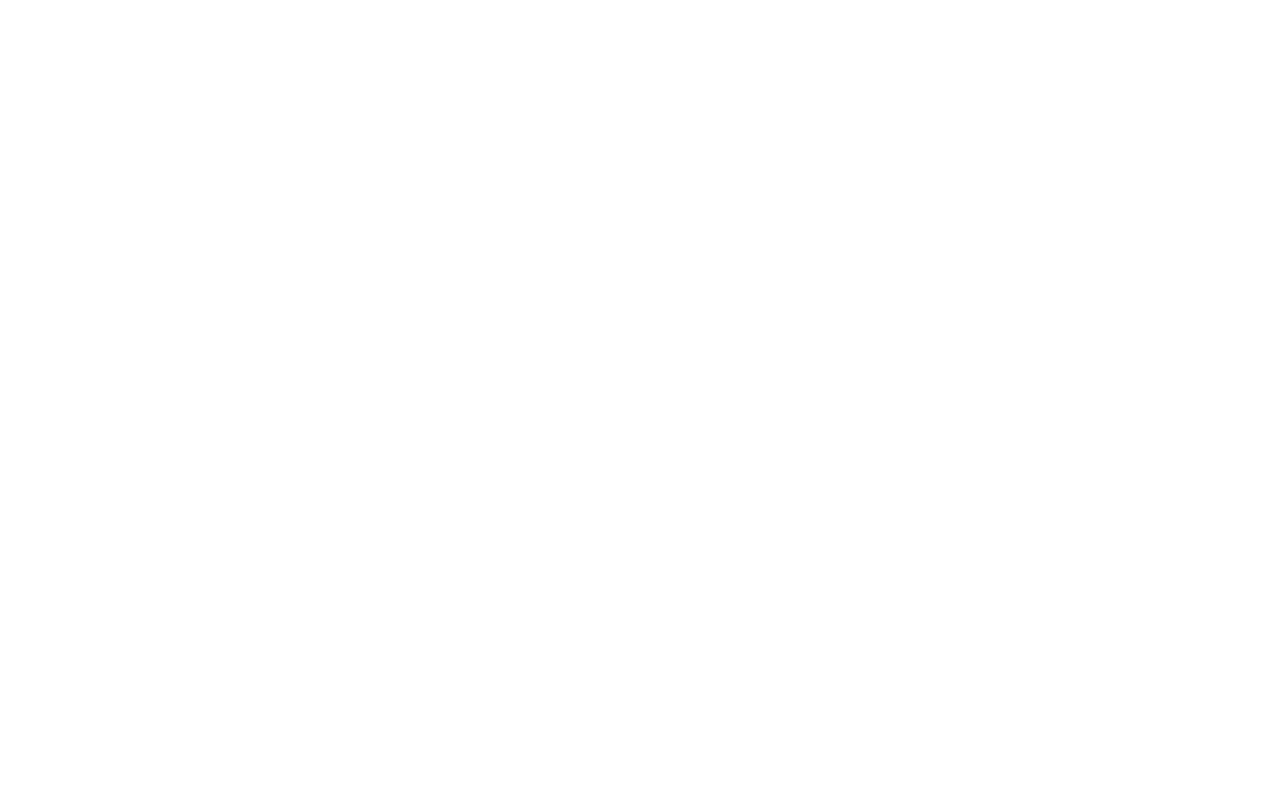
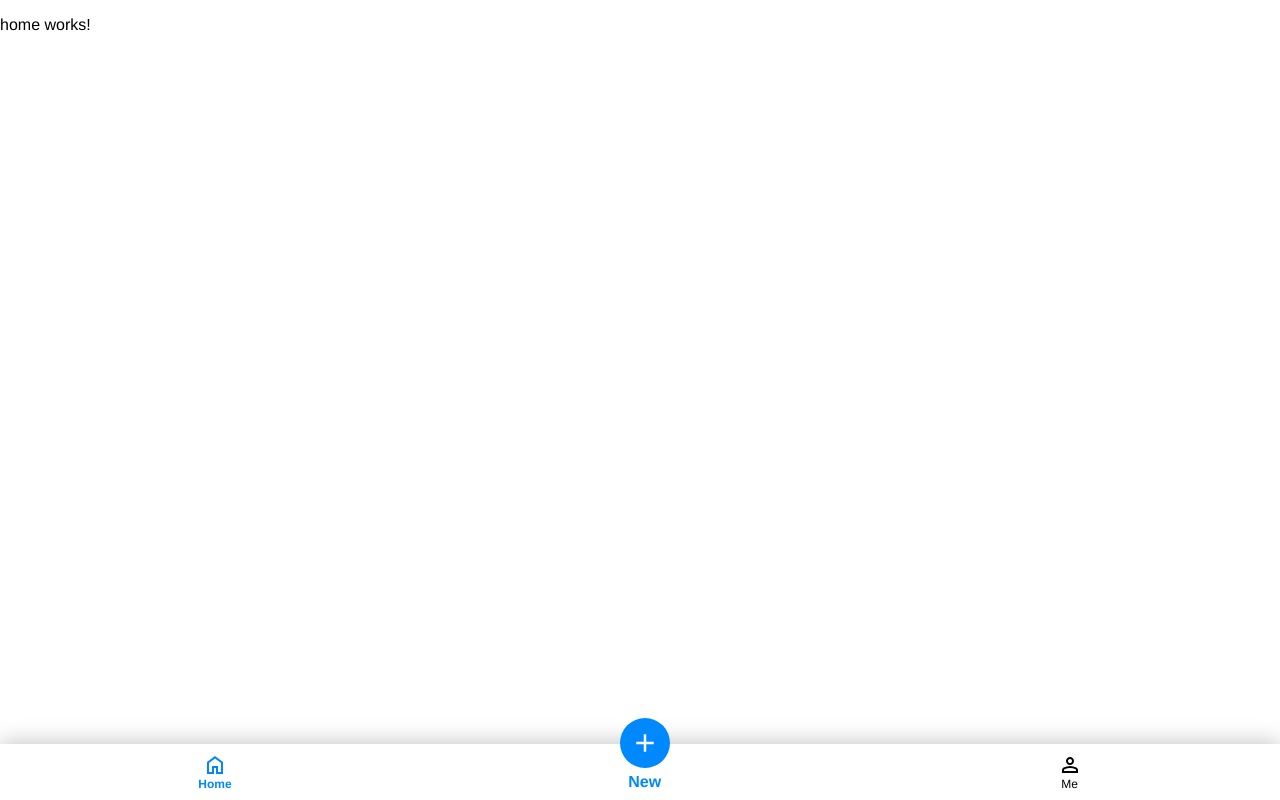
Before and after one commit to rasmusmerzin/forum, an Angular app in the folder web/: page /home in a window 1280 px wide. Before the commit this address led to /. Built offline with nearby package versions, Linux system fonts and the light colour scheme.

Commit message:
web: new page textarea

```diff
--- a/web/angular.json
+++ b/web/angular.json
@@ -89,5 +89,8 @@
         }
       }
     }
+  },
+  "cli": {
+    "analytics": false
   }
 }
--- a/web/src/app/app.routes.ts
+++ b/web/src/app/app.routes.ts
@@ -6,6 +6,11 @@ import { MeComponent } from "./me/me.component";
 export const routes: Routes = [
   {
     path: "",
+    redirectTo: "/home",
+    pathMatch: "full",
+  },
+  {
+    path: "home",
     component: HomeComponent,
   },
   {
--- a/web/src/app/navigation/navigation.component.html
+++ b/web/src/app/navigation/navigation.component.html
@@ -1,4 +1,4 @@
-<a routerLink="/">
+<a routerLink="/home" routerLinkActive="active">
   <svg height="24px" viewBox="0 -960 960 960" width="24px">
     <path
       d="M240-200h120v-240h240v240h120v-360L480-740 240-560v360Zm-80 80v-480l320-240 320 240v480H520v-240h-80v240H160Zm320-350Z"
@@ -6,13 +6,13 @@
   </svg>
   <span>Home</span>
 </a>
-<a class="new" routerLink="/new">
-  <svg height="24px" viewBox="0 -960 960 960" width="24px">
+<a class="new" routerLink="/new" routerLinkActive="active">
+  <svg height="20px" viewBox="0 -960 960 960" width="20px">
     <path d="M440-440H200v-80h240v-240h80v240h240v80H520v240h-80v-240Z" />
   </svg>
   <span>New</span>
 </a>
-<a routerLink="/me">
+<a routerLink="/me" routerLinkActive="active">
   <svg height="24px" viewBox="0 -960 960 960" width="24px">
     <path
       d="M480-480q-66 0-113-47t-47-113q0-66 47-113t113-47q66 0 113 47t47 113q0 66-47 113t-113 47ZM160-160v-112q0-34 17.5-62.5T224-378q62-31 126-46.5T480-440q66 0 130 15.5T736-378q29 15 46.5 43.5T800-272v112H160Zm80-80h480v-32q0-11-5.5-20T700-306q-54-27-109-40.5T480-360q-56 0-111 13.5T260-306q-9 5-14.5 14t-5.5 20v32Zm240-320q33 0 56.5-23.5T560-640q0-33-23.5-56.5T480-720q-33 0-56.5 23.5T400-640q0 33 23.5 56.5T480-560Zm0-80Zm0 400Z"
--- a/web/src/app/navigation/navigation.component.scss
+++ b/web/src/app/navigation/navigation.component.scss
@@ -5,31 +5,39 @@
   bottom: 0;
   display: flex;
   justify-content: space-around;
-  align-items: center;
-  height: 64px;
+  height: 56px;
   background: var(--background);
   box-shadow: 0 0 24px #0004;
   a {
     background: #0000;
-    padding: 8px 16px;
+    padding: 0 16px;
     display: flex;
     flex-direction: column;
     align-items: center;
-    grid-gap: 4px;
+    justify-content: center;
     text-decoration: none;
     color: var(--foreground);
     font-size: 12px;
     svg {
       fill: var(--foreground);
     }
+    &.active {
+      font-weight: 900;
+      color: var(--primary);
+      svg {
+        fill: var(--primary);
+      }
+    }
     &.new {
+      font-size: 16px;
+      font-weight: bold;
       color: var(--primary);
-      font-size: 16px;
       svg {
         fill: #fff;
         background: var(--primary);
         border-radius: 100%;
-        transform: scale(2) translateY(-8px);
+        padding: 4px;
+        transform: scale(2.5) translateY(-8px);
       }
     }
   }
--- a/web/src/app/navigation/navigation.component.ts
+++ b/web/src/app/navigation/navigation.component.ts
@@ -1,9 +1,9 @@
 import { Component } from "@angular/core";
-import { RouterLink } from "@angular/router";
+import { RouterLink, RouterModule } from "@angular/router";
 
 @Component({
   selector: "app-navigation",
-  imports: [RouterLink],
+  imports: [RouterLink, RouterModule],
   templateUrl: "./navigation.component.html",
   styleUrl: "./navigation.component.scss",
 })
--- a/web/src/app/new/header/header.component.scss
+++ b/web/src/app/new/header/header.component.scss
@@ -3,9 +3,8 @@
   align-items: center;
   padding: 0 8px;
   height: 48px;
+  justify-content: space-between;
   background: var(--background);
-  box-shadow: 0 0 24px #0004;
-  justify-content: space-between;
   button {
     padding: 0;
     border: none;
--- a/web/src/app/new/new.component.html
+++ b/web/src/app/new/new.component.html
@@ -1,2 +1,7 @@
 <app-new-header />
-<p>new works!</p>
+
+<textarea
+  #textarea
+  placeholder="What's on your mind?"
+  (input)="resizeTextarea()"
+></textarea>
--- a/web/src/app/new/new.component.scss
+++ b/web/src/app/new/new.component.scss
@@ -0,0 +1,15 @@
+:host {
+  textarea {
+    border: none;
+    font-family: inherit;
+    width: 100%;
+    font-size: 18px;
+    line-height: 1;
+    padding: 12px;
+    outline: none;
+    border-bottom: 1px solid #888;
+    &::placeholder {
+      color: #888;
+    }
+  }
+}
--- a/web/src/app/new/new.component.ts
+++ b/web/src/app/new/new.component.ts
@@ -1,5 +1,13 @@
-import { Component } from "@angular/core";
+import {
+  AfterViewInit,
+  Component,
+  ElementRef,
+  OnDestroy,
+  ViewChild,
+} from "@angular/core";
 import { HeaderComponent } from "./header/header.component";
+
+const { virtualKeyboard } = navigator as any;
 
 @Component({
   selector: "app-new",
@@ -7,4 +15,38 @@ import { HeaderComponent } from "./header/header.component";
   templateUrl: "./new.component.html",
   styleUrl: "./new.component.scss",
 })
-export class NewComponent {}
+export class NewComponent implements AfterViewInit, OnDestroy {
+  @ViewChild("textarea")
+  textarea: ElementRef<HTMLTextAreaElement> = null!;
+
+  ngAfterViewInit(): void {
+    this.textarea.nativeElement.focus();
+    this.resizeTextarea();
+    addEventListener("resize", this.resizeTextarea);
+    if (virtualKeyboard) {
+      virtualKeyboard.overlaysContent = true;
+      virtualKeyboard.addEventListener("geometrychange", this.resizeTextarea);
+    }
+  }
+
+  ngOnDestroy(): void {
+    removeEventListener("resize", this.resizeTextarea);
+    if (virtualKeyboard) {
+      virtualKeyboard.overlaysContent = false;
+      virtualKeyboard.removeEventListener(
+        "geometrychange",
+        this.resizeTextarea,
+      );
+    }
+  }
+
+  resizeTextarea = async () => {
+    const { nativeElement } = this.textarea;
+    nativeElement.style.height = "auto";
+    const { scrollHeight } = nativeElement;
+    const maxHeight =
+      innerHeight - 48 - virtualKeyboard?.boundingRect.height || 0;
+    const newHeight = Math.min(scrollHeight, maxHeight);
+    nativeElement.style.height = newHeight + "px";
+  };
+}
--- a/web/src/index.html
+++ b/web/src/index.html
@@ -4,6 +4,7 @@
     <meta charset="utf-8" />
     <title>Forum</title>
     <base href="/" />
+    <meta name="theme-color" content="#fff" />
     <meta name="viewport" content="width=device-width, initial-scale=1" />
     <link rel="icon" type="image/x-icon" href="favicon.ico" />
   </head>
--- a/web/src/styles.scss
+++ b/web/src/styles.scss
@@ -10,3 +10,7 @@ body {
   background: var(--background);
   color: var(--foreground);
 }
+
+* {
+  box-sizing: border-box;
+}
```
Also changed, not shown: 1 other file (tests, documents, lock files or other folders).
